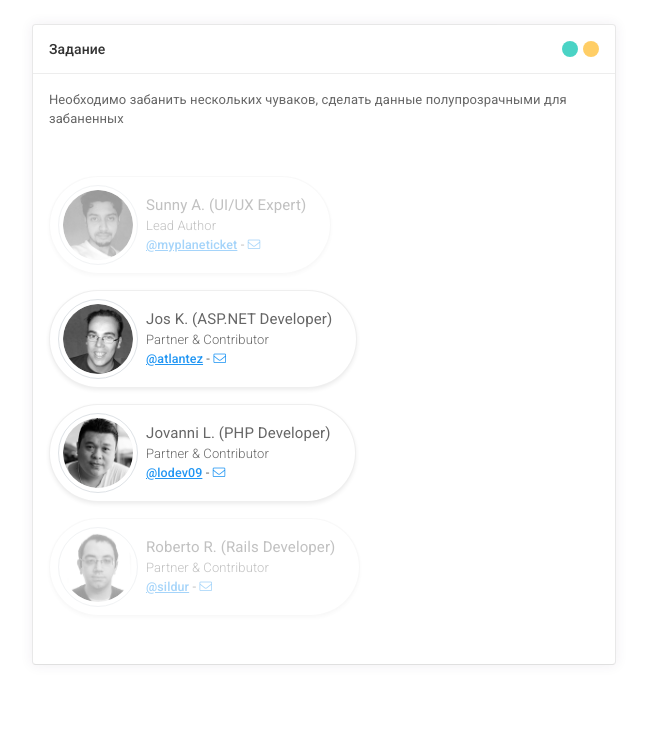
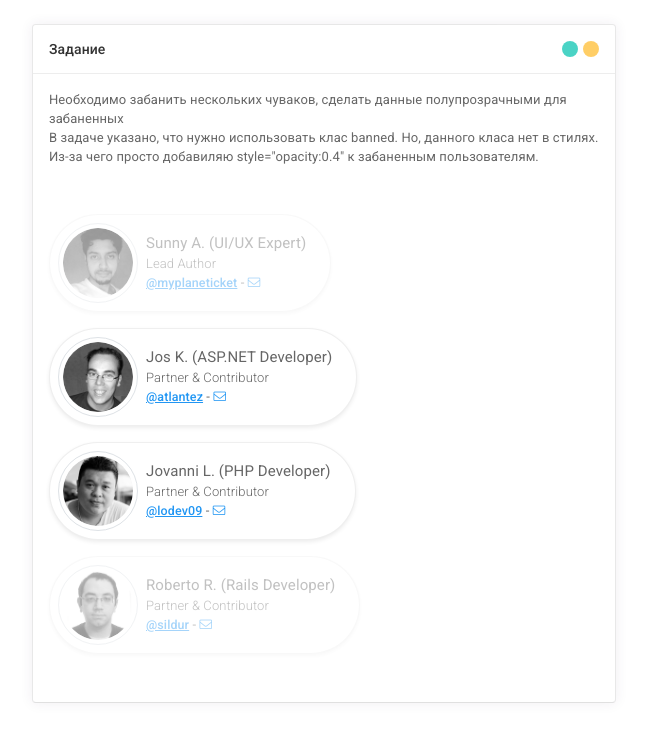
Before and after one commit to BAZAg/marlin_15-11-2021, a PHP site: page /description_task_6.php in a window 1280 px wide. Shown: the top 742 px of the page, without its empty margins (12-659 px from the left). Run offline with PHP 8.4, Linux system fonts and the light colour scheme.

Commit message:
Update description_task_6.php
Подправил описание задачи

```diff
--- a/description_task_6.php
+++ b/description_task_6.php
@@ -33,6 +33,7 @@
                     <div class="panel-container show">
                     <div class="panel-content">
                         Необходимо забанить нескольких чуваков, сделать данные полупрозрачными для забаненных</br>
+                        В задаче указано, что нужно использовать клас banned. Но, данного класа нет в стилях. Из-за чего просто добавиляю style="opacity:0.4" к забаненным пользователям.
                     </div>
                         <div class="panel-content">
                            <div class="d-flex flex-wrap demo demo-h-spacing mt-3 mb-3">
```
